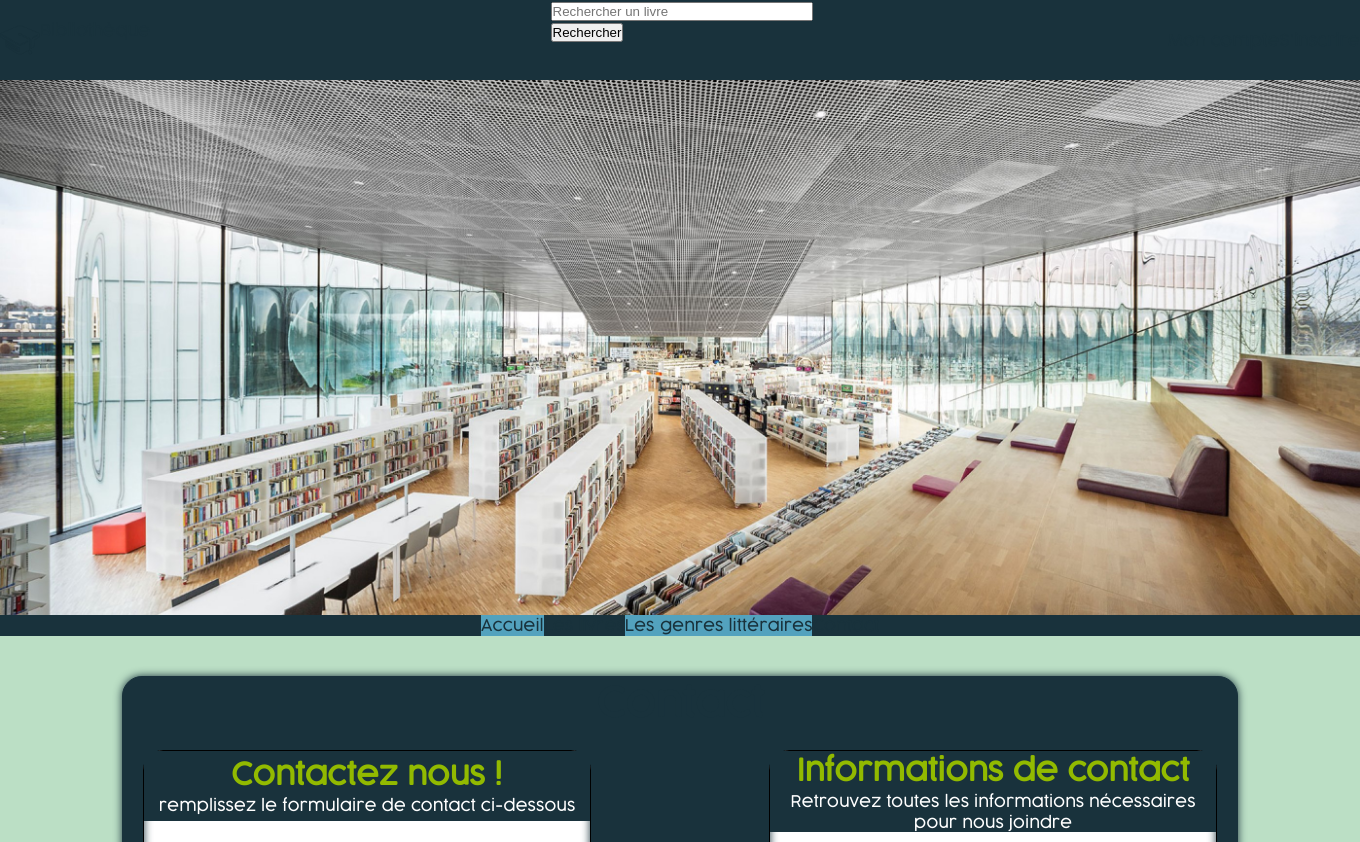
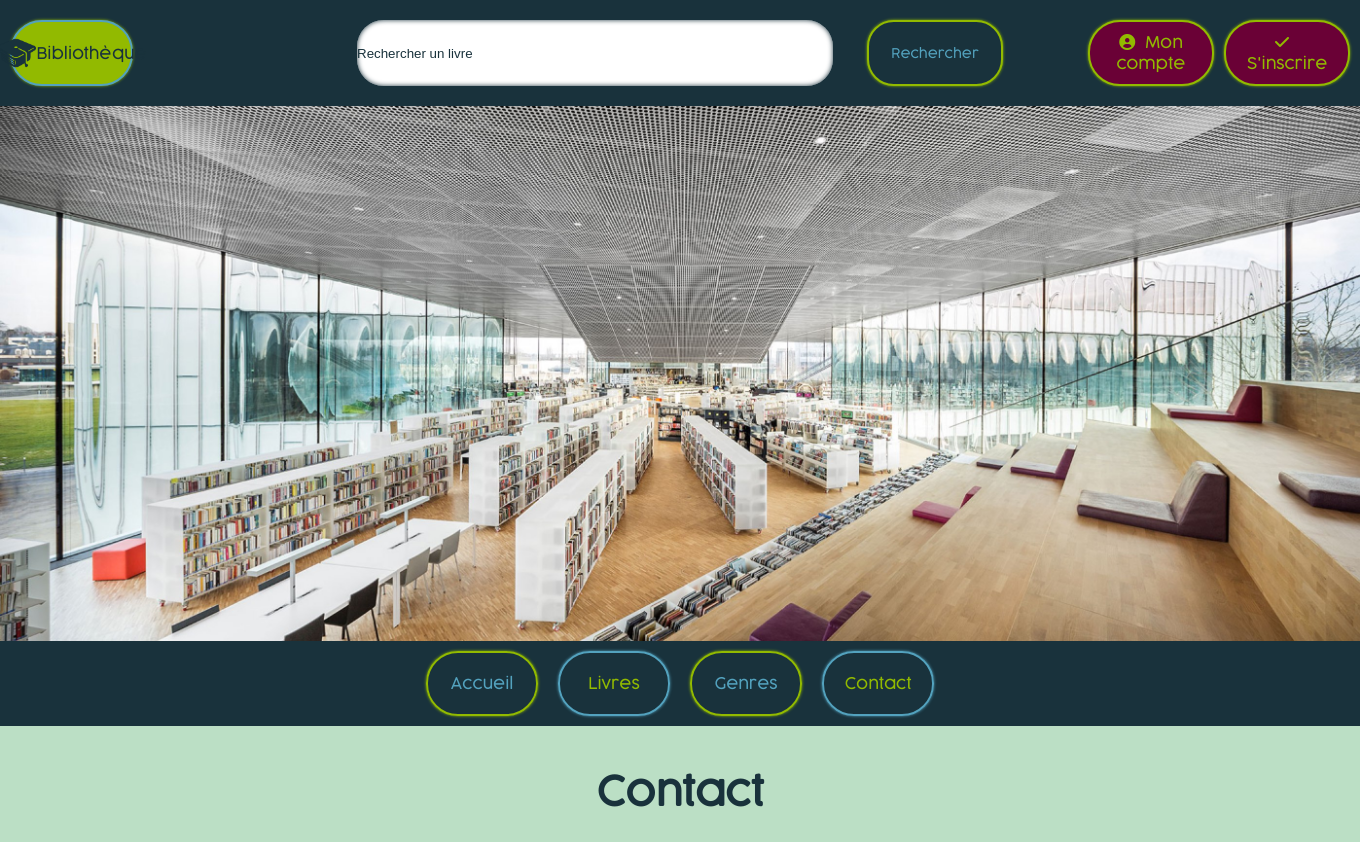
Before and after one commit to bapHyv/bibliotheque, a PHP site: page /contact.html in a window 1360 px wide. Shown: the top 842 px of the page. Run offline with PHP 8.4, Linux system fonts and the light colour scheme; some web fonts are replaced.

Commit message:
styled the contact page

```diff
--- a/contact.html
+++ b/contact.html
@@ -12,38 +12,44 @@
         crossorigin="anonymous" referrerpolicy="no-referrer" />
     <link rel="stylesheet" href="./css/index.css">
     <link rel="stylesheet" href="./css/contact.css">
+    <link rel="stylesheet" href="./css/button.css">
+    <link rel="stylesheet" href="./css/input.css">
     <title>Contact</title>
 </head>
 
 <body>
     <header>
         <div class="top-bar">
-            <a href="./index.html" class="logo-and-name">
-                <img class="logo" src="./assets/logo.png" alt="">
-                <p class="name">Bibliothèque</p>
-            </a>
-            <div>
-                <input type="text" name="researchBook" placeholder="Rechercher un livre">
-                <button>Rechercher</button>
+            <div class="logo-and-name">
+                <a class="link-logo btn-logo" href="./index.html">
+                    <img class="logo" src="./assets/logo.png" alt="">
+                    <p class="name">Bibliothèque</p>
+                </a>
+            </div>
+            <div class="search-input-top-bar">
+                <input class="input-search-book inpt30" type="text" name="researchBook"
+                    placeholder="Rechercher un livre">
+                <button class="button-search-book btn-blue btn">Rechercher</button>
             </div>
             <div class="account-and-subscribe">
-                <a class="account" href="#">Mon compte</a>
-                <a class="subscribe" href="#">S'inscrire</a>
+                <a class="link-topbar btn-purple" href="#"><i class="fas fa-user-circle icons-top-bar"></i>Mon
+                    compte</a>
+                <a class="link-topbar btn-purple" href="#"><i class="fas fa-check icons-top-bar"></i>S'inscrire</a>
             </div>
         </div>
         <div class="banniere-container">
             <img class="banniere" src="./assets/banniere.jpg" alt="">
         </div>
         <div class="navbar">
-            <a class="links-navbar bg-blue" href="./index.html">Accueil</a>
-            <a class="links-navbar" href="./livres.html">Les livres</a>
-            <a class="links-navbar bg-blue" href="./categories.html">Les genres littéraires</a>
-            <a class="links-navbar" href="./contact.html">Contact</a>
+            <a class="link-navbar btn-blue" href="./index.html">Accueil</a>
+            <a class="link-navbar btn-green" href="./livres.html">Livres</a>
+            <a class="link-navbar btn-blue" href="./categories.html">Genres</a>
+            <a class="link-navbar btn-green" href="./contact.html">Contact</a>
         </div>
     </header>
     <main>
+        <h1>Contact</h1>
         <div class="container">
-            <h2 class="container-first-title">Contact</h2>
             <div class="row-section">
                 <section class="contact-form">
                     <div class="contact-form-header">
@@ -109,7 +115,7 @@
                             <div class="contact-location">
                                 <iframe
                                     src="https://www.google.com/maps/embed?pb=!1m18!1m12!1m3!1d2893.8637856445685!2d-1.4735480841658928!3d43.50517707000725!2m3!1f0!2f0!3f0!3m2!1i1024!2i768!4f13.1!3m3!1m2!1s0xd5140e52167421f%3A0x363e8553b5656d92!2sAfpa!5e0!3m2!1sen!2sfr!4v1642764812627!5m2!1sen!2sfr"
-                                    width="300" height="250" style="border:0;" allowfullscreen=""
+                                    width="600" height="300" style="border:0;" allowfullscreen=""
                                     loading="lazy"></iframe>
                             </div>
                         </div>
@@ -122,11 +128,11 @@
     <footer>
         <div class="section-footer plan-site">
             <h3>Plan du site</h3>
-            <div class="footer-links">
-                <div><a class="bg-blue" href="./index.html">Accueil</a></div>
-                <div><a href="./livres.html">Les Livres</a></div>
-                <div><a class="bg-blue" href="./categories.html">Les Catégories</a></div>
-                <div><a href="./contact.html">Contact</a></div>
+            <div class="links-footer-container">
+                <a class="link-footer btn-blue" href="./index.html">Accueil</a>
+                <a class="link-footer btn-green" href="./livres.html">Livres</a>
+                <a class="link-footer btn-blue" href="./categories.html">Genre</a>
+                <a class="link-footer btn-green" href="./contact.html">Contact</a>
             </div>
         </div>
         <div class="section-footer location">
@@ -140,10 +146,10 @@
         <div class="section-footer social">
             <h3>Suivez-nous</h3>
             <div class="socials-links">
-                <i class="fab fa-twitter blue"></i>
-                <i class="fab fa-facebook green"></i>
-                <i class="fab fa-instagram blue"></i>
-                <i class="fab fa-youtube green"></i>
+                <a class="btn-social btn-blue" href="#"><i class="fab fa-twitter"></i></a>
+                <a class="btn-social btn-green" href="#"><i class="fab fa-facebook"></i></a>
+                <a class="btn-social btn-blue" href="#"><i class="fab fa-instagram"></i></a>
+                <a class="btn-social btn-green" href="#"><i class="fab fa-youtube"></i></a>
             </div>
         </div>
     </footer>
--- a/css/contact.css
+++ b/css/contact.css
@@ -14,7 +14,6 @@
 
 .contact-form,
 .contact-info {
-  border: 1px solid black;
   padding: 0;
   width: 40%;
   display: flex;
@@ -22,15 +21,17 @@
   justify-content: space-between;
 }
 
-.contact-form {
-  margin: 0px 0px 20px 20px;
+.contact-form, .contact-info  {
+  margin: 20px;
 }
 
 .contact-form-header,
 .contact-info-header {
   width: 100%;
   height: 81px;
-  background-color: var(--gunmetal);
+  background-color: var(--tyrian-purple);
+  border-top-right-radius: 20px;
+  border-top-left-radius: 20px;
   background-size: cover;
   background-repeat: no-repeat;
 }
@@ -87,10 +88,6 @@ input {
   margin-top: 20px;
 }
 
-.contact-info {
-  margin: 0px 20px 20px 0px;
-}
-
 .contact-informations {
   color: var(--gunmetal);
 }
```
